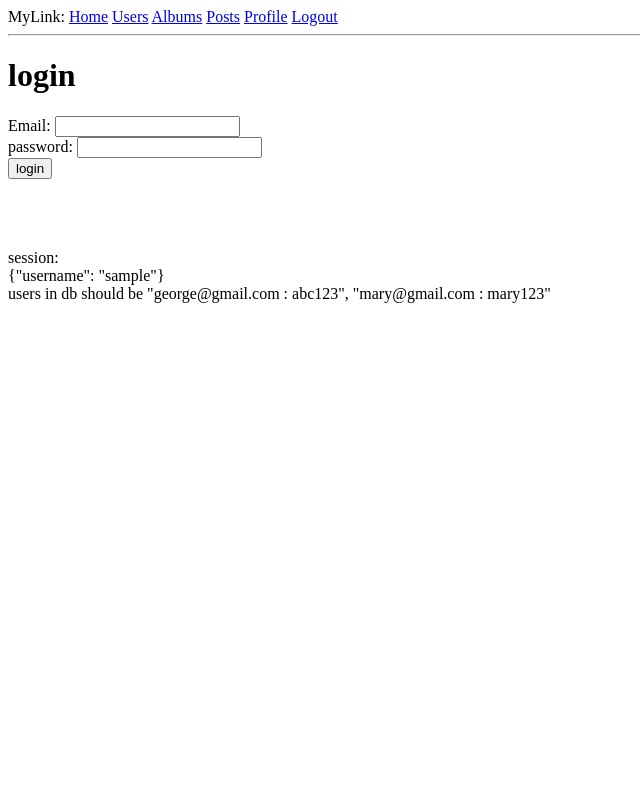
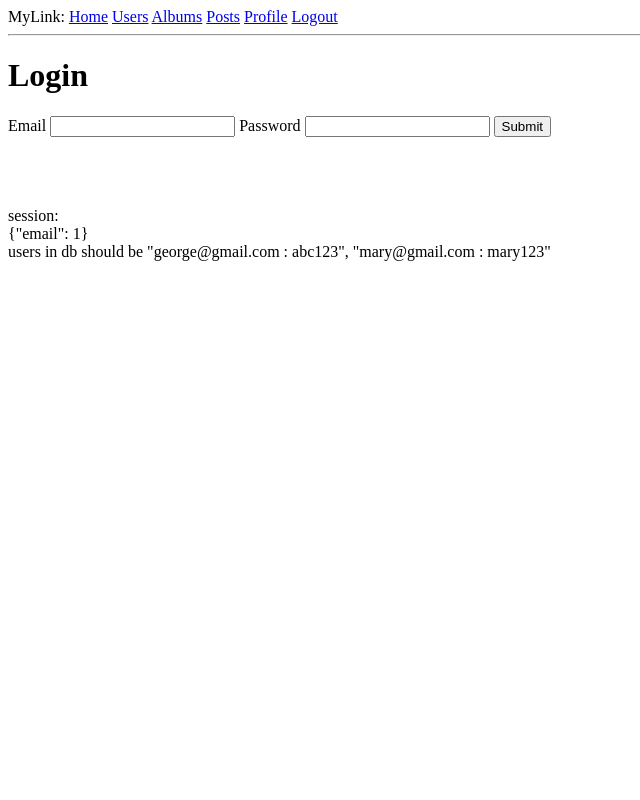
Before and after one commit to austinschwartz/MyLink, a Flask app: template templates/login.html in a window 1280 px wide. Shown: the whole page, without its empty margins (0-640 px from the left). Run offline with Flask 2, Linux system fonts and the light colour scheme; a user stored in the database is signed in; tables that the repository leaves empty hold one stand-in row (values such as "Sample post"); the template is opened without the code that fills it: most values are stand-ins (such as "Sample title", 1, 10 or a date in 2020); form fields are guessed from the names that the template uses.

Commit message:
everything

```diff
--- a/main.py
+++ b/main.py
@@ -1,4 +1,5 @@
 from flask import Flask, render_template, session, redirect, url_for, escape, request
+from forms import RegisterForm, LoginForm
 from models import db, User, Album, Picture, Post
 import os
 
@@ -7,27 +8,37 @@ app = Flask(__name__)
 @app.route('/')
 @app.route('/index')
 def index():
-    if 'username' in session: # user is logged in
-        return render_template('index.html', user = session['username'])
-    else:
-        return render_template('index.html')
+    return render_template('index.html')
 
 ## Users
 @app.route('/user/<userid>')
-@app.route('/user')
-def user(userid=-1): # we'll let -1 mean the current user
+def user(userid): # we'll let -1 mean the current user
     pass
 
 @app.route('/users')
 def users():
     return render_template('users.html', users = User.query.all())
 
+@app.route('/profile')
+def profile():
+    if 'email' not in session:
+        return redirect(url_for('login'))
+
+    user = User.query.filter_by(email = session['email']).first()
+
+    if user is None:
+        return redirect(url_for('login'))
+    else:
+        return render_template('profile.html')
 
 ## Posts
 @app.route('/post/<postid>')
 def post(postid): # no default here, error if there is no postid
     pass
 
+@app.route('/posts')
+def posts():
+    return render_template('posts.html', posts = Post.query.all())
 
 ## Albums
 @app.route('/album/<albumid>')
@@ -42,15 +53,41 @@ def albums():
 ## Login/Logout
 @app.route('/login', methods=['GET', 'POST'])
 def login():
+    form = LoginForm()
+    if 'email' in session:
+        return redirect(url_for('index'))
     if request.method =='POST':
-        session['username'] = request.form['username']
-        return redirect(url_for('index'))
-    return render_template('login.html', title='Login')
+        if form.validate() == False:
+            return render_template('login.html', form=form)
+        else:
+            session['email'] = form.email.data
+            return redirect(url_for('profile'))
+    elif request.method == 'GET':
+        return render_template('login.html', form=form)
 
 @app.route('/logout')
 def logout():
-    session.pop('username', None)
+    if 'email' not in session:
+        return redirect(url_for('login'))
+
+    session.pop('email', None)
     return redirect(url_for('index'))
+
+@app.route('/register', methods=['GET', 'POST'])
+def signup():
+    form = RegisterForm()
+
+    if request.method == 'POST':
+        if form.validate() == False:
+            return render_template('register.html', form = form)
+        else:
+            user = User(form.name.data, form.email.data, form.password.data)
+            db.session.add(user)
+            db.session.commit()
+            session['email'] = user.email
+            return redirect(url_for('profile'))
+    elif request.method == 'GET':
+        return render_template('register.html', form = form)
 
 if __name__ == '__main__':
     app.secret_key = os.urandom(24)
--- a/templates/default.html
+++ b/templates/default.html
@@ -12,11 +12,12 @@
       <a href="/users">Users</a>
       <a href="/albums">Albums</a>
       <a href="/posts">Posts</a>
-      {% if 'username' in session %}
-      <a href='/user'>Profile</a>
+      {% if 'email' in session %}
+      <a href='/profile'>Profile</a>
       <a href='/logout'>Logout</a>
       {% else %}
       <a href='/login'>Login</a>
+      <a href='/register'>Register</a>
       {% endif %}
     </div>
     <hr>
--- a/templates/index.html
+++ b/templates/index.html
@@ -1,5 +1,6 @@
 {% extends "default.html" %}
 {% block content %}
 
+hi! welcome to the index page!
 
 {% endblock %}
--- a/templates/login.html
+++ b/templates/login.html
@@ -1,11 +1,25 @@
 {% extends 'default.html' %}
 {% block content %}
-<h1>login</h1>
-<form action="" method="post">
-  <label for="email"> Email: </label>
-  <input type="text" name="username" id="email" /><br>
-  <label for="login-password"> password: </label>
-  <input type="password" name="password" id="password" /><br>
-  <input type="submit" value="login" />
+<h1>Login</h1>
+
+{% for message in form.email.errors %}
+<div class="flash">{{ message }}</div>
+{% endfor %}
+
+{% for message in form.password.errors %}
+<div class="flash">{{ message }}</div>
+{% endfor %}
+
+<form action="{{ url_for('login') }}" method=post>
+{{ form.hidden_tag() }}
+
+{{ form.email.label }}
+{{ form.email }}
+
+{{ form.password.label }}
+{{ form.password }}
+
+{{ form.submit }}
 </form>
+
 {% endblock %}
```
